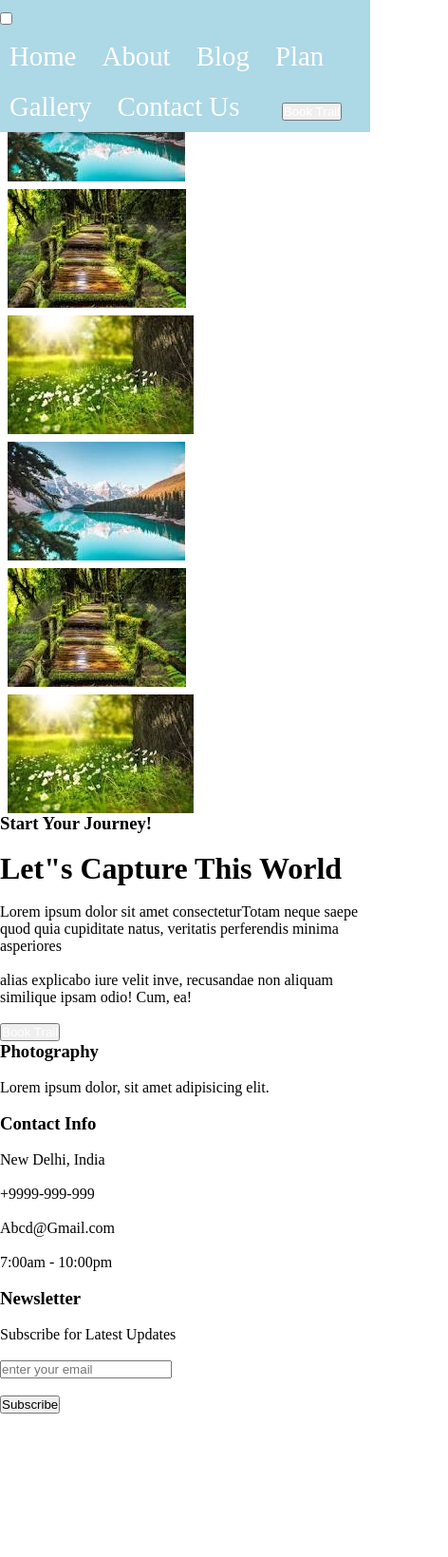
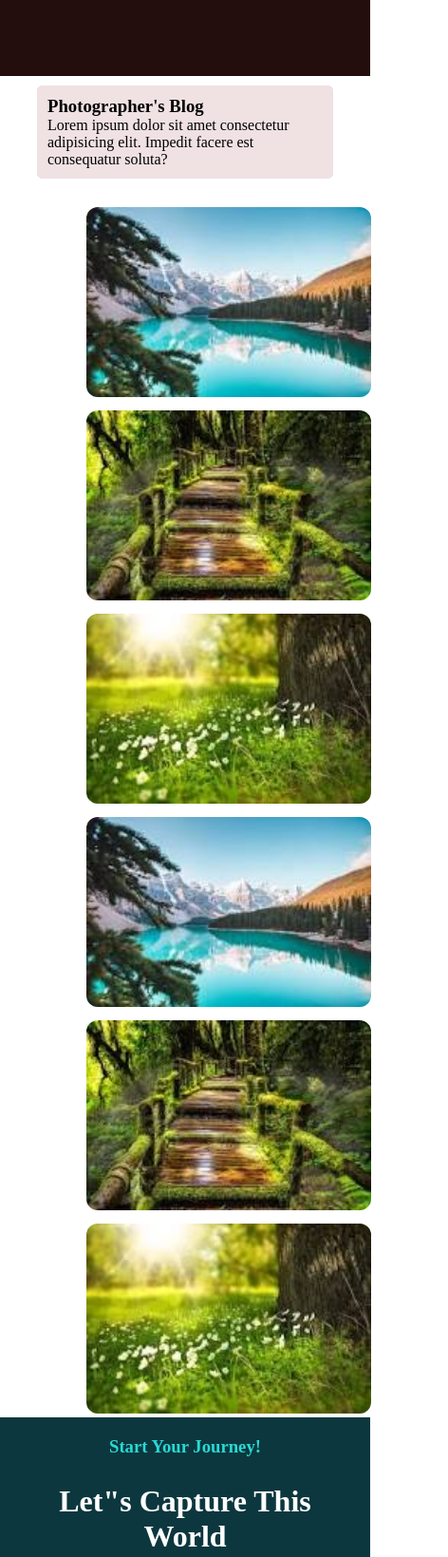
Before and after one commit to snigdha2808/deve, a plain HTML site: page index.html in a window 390 px wide. Shown: the top 1639 px of the page at 95% size, 472 px wide, since content can reach past the window. Before the commit the page ends 1488 px from the top, so only its background shows below. Drawn offline with Linux system fonts and the light colour scheme.

Commit message:
Update style.css

```diff
--- a/style.css
+++ b/style.css
@@ -1,58 +1,215 @@
 *{
-    margin: 0px;
-    padding: 0px;
+    padding: 0;
+    margin: 0;
+    text-decoration: none;
+    list-style: none;
+    box-sizing: border-box;
+  }
+  @font-face {
+    font-family: 'Poppins';
+    font-style: normal;
+    font-weight: 100;
+    font-display: swap;
+    src: url(https://fonts.gstatic.com/s/poppins/v20/pxiGyp8kv8JHgFVrLPTufntAKPY.woff2) format('woff2');
+    unicode-range: U+0100-024F, U+0259, U+1E00-1EFF, U+2020, U+20A0-20AB, U+20AD-20CF, U+2113, U+2C60-2C7F, U+A720-A7FF;
+  }
+  body{
+    font-family: 'Poppins';
+  }
+
+  nav{
+    background: rgb(36, 13, 13);
+    height: 80px;
+    width: 100%;
+  }
+  label.fa-light fa-camera{
+    color: #29d9d5;
+    cursor: pointer;
+  }
+  label.logo{
+    color: white;
+    font-size: 35px;
+    line-height: 80px;
+    padding: 0 100px;
+    font-weight: bold;
+    cursor: pointer;
+  }
+  nav ul{
+    float: right;
+    margin-right: 20px;
+  }
+  nav ul li{
+    display: inline-block;
+    line-height: 80px;
+    margin-right: 10px;
+  }
+
+  nav ul li #trail{
+    color:white;
+    font-size: 17px;
+    padding: 7px 13px;
+    border-radius: 3px;
+    font-size: 25px;
+  }
+  .but{
+    color: #29d9d5;
+    padding: 15px;
+  }
+  .but:hover{
+    background-color: #29d9d5;
+    color: black;
+    border:1px solid #29d9d5;
+    border-radius: 20px;
+    padding: 5px;
+    width: 100%;
+  }
+  button{
+
+    text-decoration: none;
+    background-color:rgb(36, 13, 13) ;
+    border:1px solid #29d9d5;
+    border-radius: 20px;
+    padding: 5px;
+  }
+
+  #trail:hover{
+   color: #29d9d5;
+    transition: .5s;
+  }
+  .checkbtn{
+    font-size: 30px;
+    color: white;
+    float: right;
+    line-height: 80px;
+    margin-right: 40px;
+    cursor: pointer;
+    display: none;
+  }
+  #check{
+    display: none;
+  }
+  .top h3{
+    color:blue;
+  }
+ .topp
+ {
+    margin-top: 10px;
+    margin-left: 10%;
+    margin-right: 10%;
+    margin-bottom:10px ;
+
+    background-color:#F0E1E3;
+    width: 80%;
+    border: 1px solid#F0E1E3;
+    border-radius: 5px;
+    padding: 10px;
+ }
+ .row
+{
+    margin-top: 20px;
+    margin-left: 10%;
+    margin-right: 10%;
+}
+img{
+    height: 200px;
+    width: 300px;
+    margin-left: 52px;
+    margin-right: 12px;
+    border-radius: 12px;
+    margin-top: 10px;
+}
+img:hover{
+    background-image: url('<i class="fa-regular fa-camera"></i>');
+}
+ .fir h3{
+    color: #29d9d5;
+ }
+
+ .fir{
+    padding: 20px;
+    text-align: center;
+    background-color: #0C373E;
+    color: white;
+ }
+ .fir p{
+    margin-top: 10px;
+ }
+ .fir button:hover{
+    background-color: #29d9d5;
+    color: black;
+}
+
+ .fir button{
+    margin-top: 10px;
+    margin-bottom: 10px;
+    background-color: transparent;
+ }
+ .fir h1{
+    margin-top: 10px;
+ }
+.sec{
+display: flex;
+justify-content: space-around;
+background-color: #010001;
+/* background-color: white; */
+color: white;
+}
+
+.sec div{
+    margin-top: 20px;
+    font-size: 20px;
+}
+.sec input{
+    border-radius: 5px;
+    padding: 5px;
+}
+.sec button:hover{
+    background-color: #29d9d5;
+    color: black;
+}
+.sec button{
+    color:#29d9d5;
+    border: 1px solid #29d9d5;
 }
 
 
-nav{
-    font-size: 1.8rem;
-    background-color: lightblue;
+
+  @media (max-width: 952px){
+    label.logo{
+      font-size: 30px;
+      padding-left: 50px;
+    }
+    nav ul li a{
+      font-size: 16px;
+    }
+  }
+  @media (max-width: 858px){
+    .checkbtn{
+      display: block;
+    }
+    ul{
       position: fixed;
       width: 100%;
-    z-index: 1;
-
+      height: 100vh;
+      background: #2c3e50;
+      top: 80px;
+      left: -100%;
+      text-align: center;
+      transition: all .5s;
     }
     nav ul li{
-    display: inline-block;
-    padding: 10px 10px;
+      display: block;
+      margin: 50px 0;
+      line-height: 30px;
     }
-
-li:last-child{
-    position: absolute;
-    right: 20px;
+    nav ul li a{
+      font-size: 20px;
     }
-.button{
-  padding:10px;
-  border-radius: 10px;
+    a:hover,a.active{
+      background: none;
+      color: #0082e6;
     }
-.btn:hover{
-    letter-spacing: .2rem;
+    #check:checked ~ ul{
+      left: 0;
     }
-.header .navbar a:hover{
-    color:var(--main-color);
-    border-bottom: .1rem solid var(--main-color);
-    padding-bottom: .5rem;
   }
-ul{
-    list-style: none;
-}
-
-a{
-    text-decoration: none;
-    color: white;
-}.row {
-  display: flex;
-  flex-wrap: wrap;
-  padding: 0 4px;
-}
-
-/* Create two equal columns that sits next to each other */
-.column {
-  flex: 50%;
-  padding: 0 4px;
-}
-
-.column img {
-  margin-top: 8px;
-  vertical-align: middle;
-}
```
Lines whose indentation alone changed are shown as unchanged.
